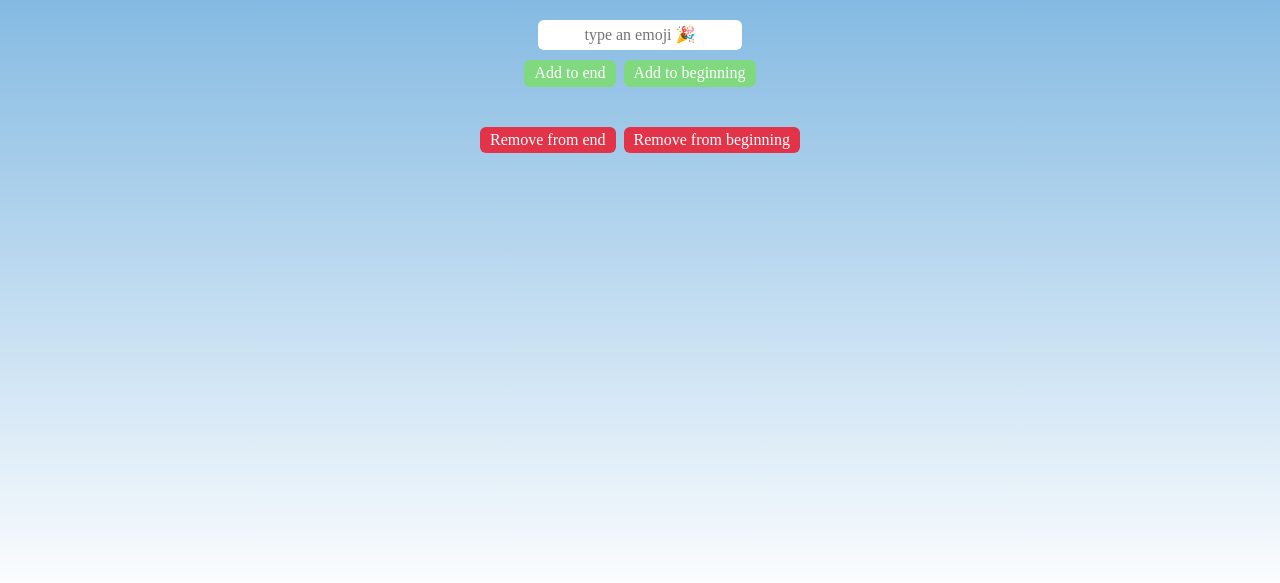
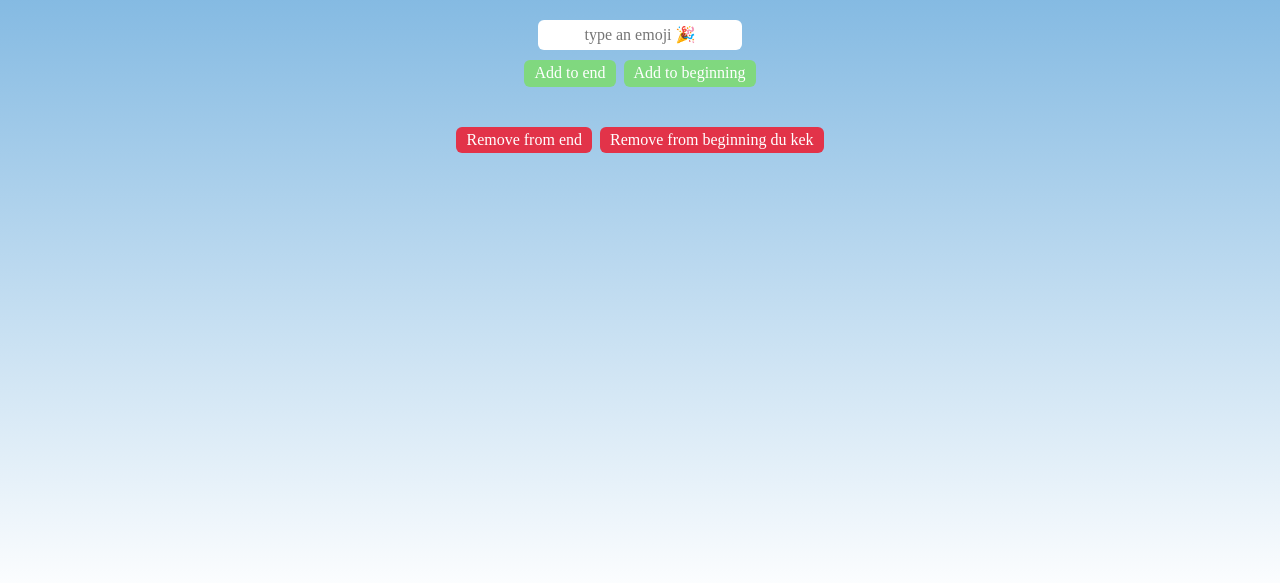
Before and after one commit to breiholz/mygetemojiapp, a plain HTML site: page index.html in a window 1280 px wide. Shown: the part 197-780 px from the top of the page. Drawn offline with nearby package versions, Linux system fonts and the light colour scheme; a web font is replaced by a local one.

Commit message:
du kek
i have added du kek to the html file

```diff
--- a/index.html
+++ b/index.html
@@ -13,7 +13,7 @@
         </div>
         <div class="buttons-wrapper">
             <button id="pop-btn">Remove from end</button>
-            <button id="shift-btn">Remove from beginning</button>
+            <button id="shift-btn">Remove from beginning du kek</button>
         </div>
         <script src="index.js"></script>
     </body>
```
